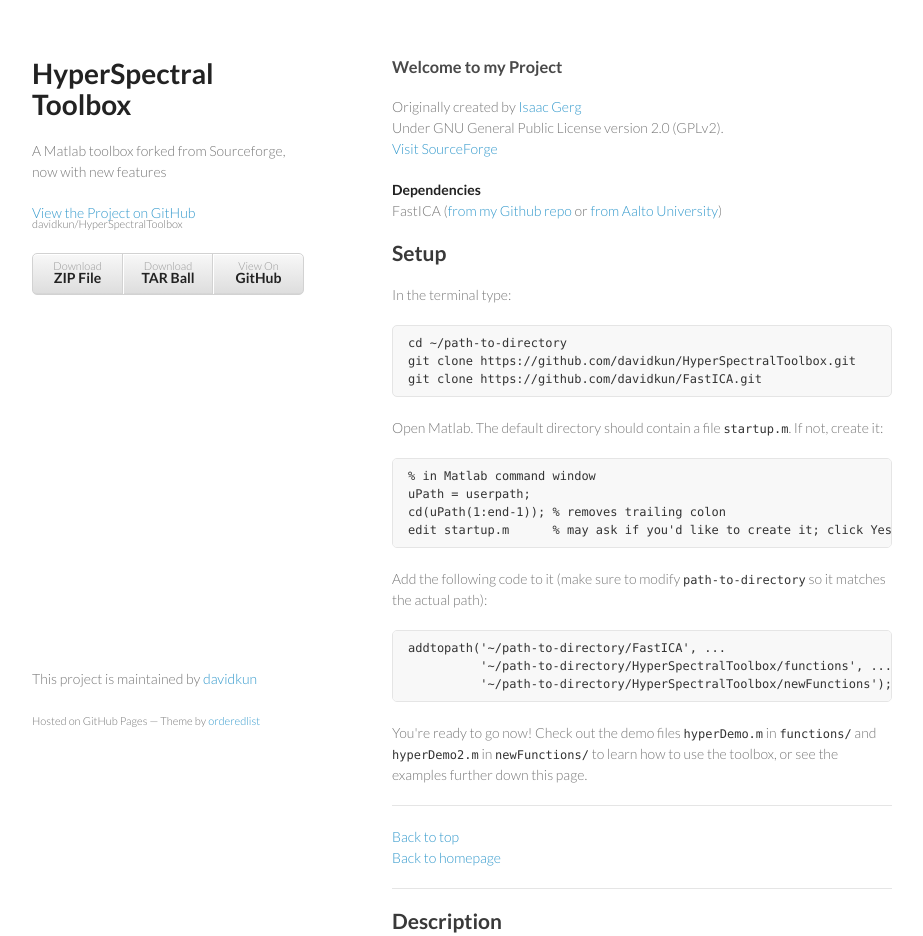
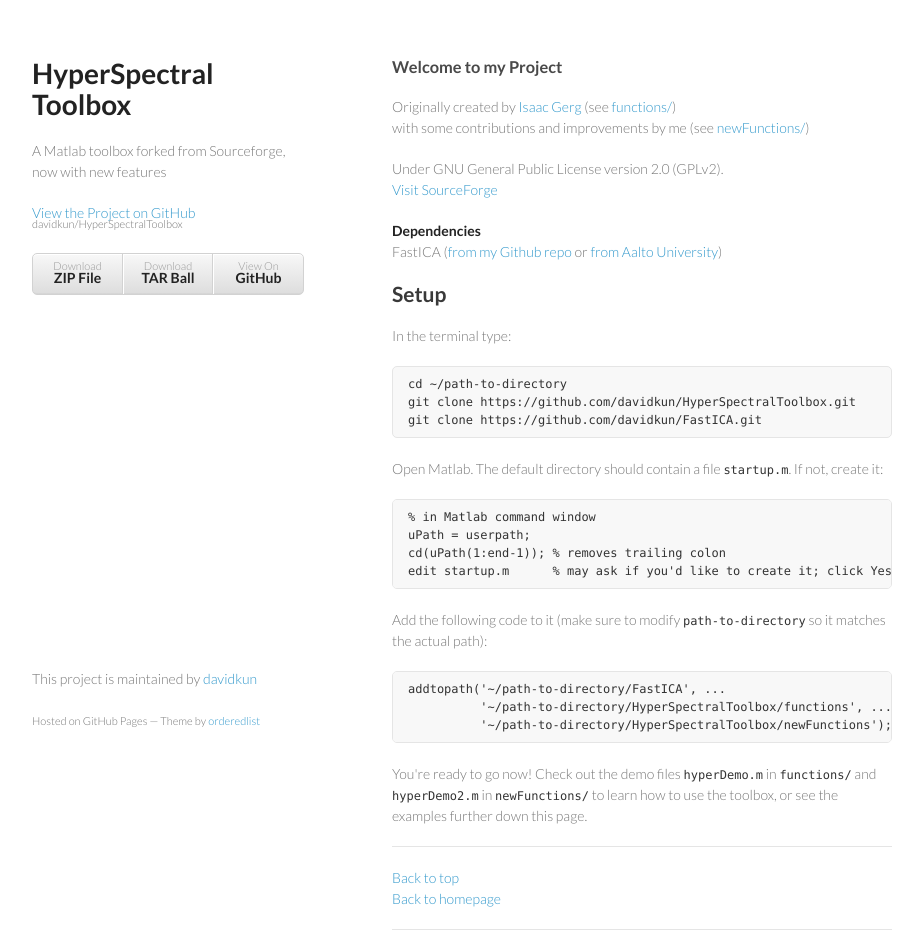
Before and after one commit to davidkun/HyperSpectralToolbox, a plain HTML site: page index.html in a window 1280 px wide. Shown: the top 936 px of the page, without its empty margins (178-1101 px from the left). Drawn offline with Linux system fonts and the light colour scheme.

```diff
--- a/index.html
+++ b/index.html
@@ -31,8 +31,10 @@
         <h3>
 <a name="welcome-to-my-project" class="anchor" href="#welcome-to-my-project"><span class="octicon octicon-link"></span></a>Welcome to my Project</h3>
 
-<p>Originally created by <a href="http://www.gergltd.com/home/">Isaac Gerg</a><br>
-Under GNU General Public License version 2.0 (GPLv2).<br><a href="http://sourceforge.net/apps/mediawiki/matlabhyperspec/index.php?title=Main_Page">Visit SourceForge</a></p>
+<p>Originally created by <a href="http://www.gergltd.com/home/">Isaac Gerg</a> (see <a href="https://github.com/davidkun/HyperSpectralToolbox/tree/master/functions">functions/</a>)<br>
+with some contributions and improvements by me (see <a href="https://github.com/davidkun/HyperSpectralToolbox/tree/master/newFunctions">newFunctions/</a>)  </p>
+
+<p>Under GNU General Public License version 2.0 (GPLv2).<br><a href="http://sourceforge.net/apps/mediawiki/matlabhyperspec/index.php?title=Main_Page">Visit SourceForge</a></p>
 
 <p><strong>Dependencies</strong><br>
 FastICA (<a href="https://github.com/davidkun/FastICA">from my Github repo</a> or <a href="http://research.ics.aalto.fi/ica/fastica/code/dlcode.shtml">from Aalto University</a>)</p>
```
Also changed, not shown: params.json (+1 -1 lines).
